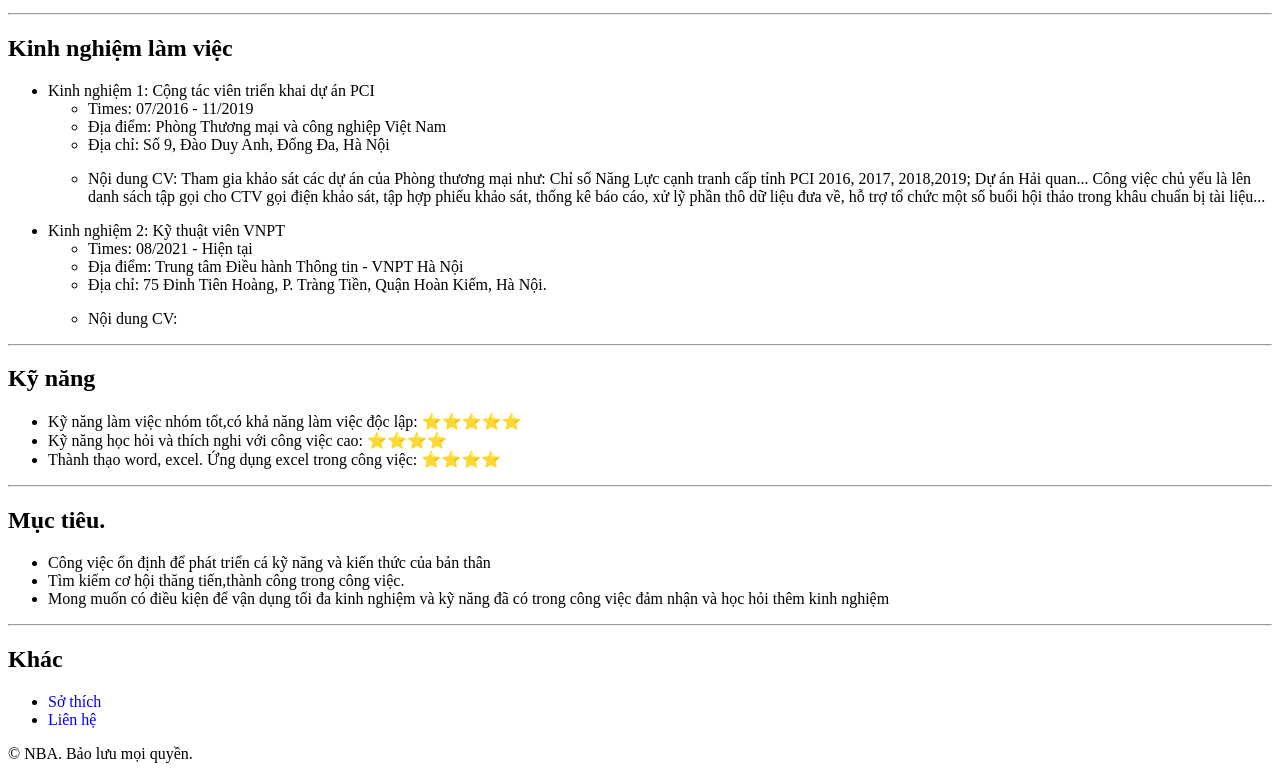
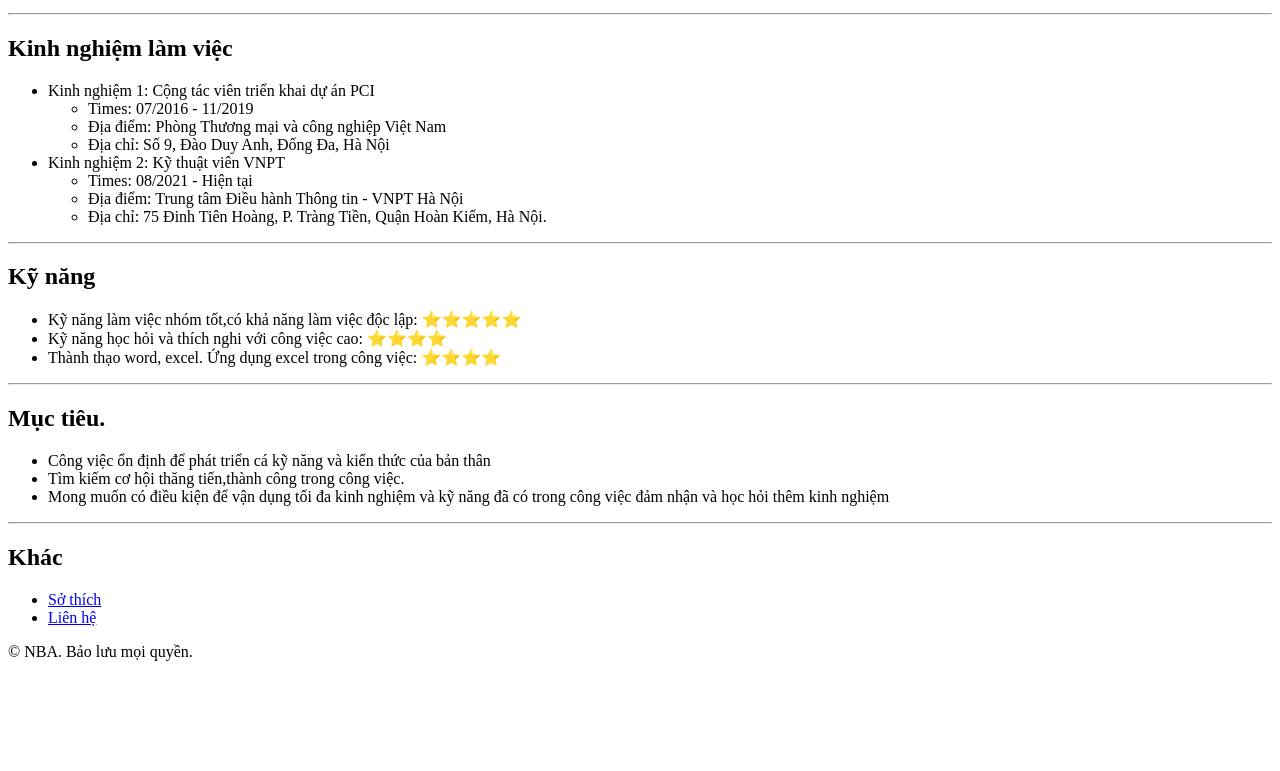
Before and after one commit to AnhnNb2705/My-Profile, a plain HTML site: page index.html in a window 1280 px wide. Shown: the part 458-1229 px from the top of the page. After the commit the page ends 1127 px from the top, so only its background shows below. Drawn offline with Linux system fonts and the light colour scheme.

Commit message:
Add files via upload

```diff
--- a/index.html
+++ b/index.html
@@ -33,16 +33,7 @@
           <li>Times: 07/2016 - 11/2019</li>
           <li>Địa điểm: Phòng Thương mại và công nghiệp Việt Nam</li>
           <li>Địa chỉ: Số 9, Đào Duy Anh, Đống Đa, Hà Nội</li>
-          <li>
-            <p>
-              Nội dung CV: Tham gia khảo sát các dự án của Phòng thương mại như:
-              Chỉ số Năng Lực cạnh tranh cấp tỉnh PCI 2016, 2017, 2018,2019; Dự
-              án Hải quan... Công việc chủ yếu là lên danh sách tập gọi cho CTV
-              gọi điện khảo sát, tập hợp phiếu khảo sát, thống kê báo cáo, xử lỹ
-              phần thô dữ liệu đưa về, hỗ trợ tổ chức một số buổi hội thảo trong
-              khâu chuẩn bị tài liệu...
-            </p>
-          </li>
+
         </ul>
       </li>
       <li>
@@ -53,7 +44,7 @@
           <li>
             Địa chỉ: 75 Đinh Tiên Hoàng, P. Tràng Tiền, Quận Hoàn Kiếm, Hà Nội.
           </li>
-          <li><p>Nội dung CV:</p></li>
+
         </ul>
       </li>
     </ul>
@@ -84,12 +75,12 @@
     <h2>Khác</h2>
     <ul>
       <li>
-        <a href="./Public/Hobbies.html" style="text-decoration: none"
+        <a href="./Public/Hobbies.html"
           >Sở thích</a
         >
       </li>
       <li>
-        <a href="./Public/About.html" style="text-decoration: none">Liên hệ</a>
+        <a href="./Public/About.html">Liên hệ</a>
       </li>
     </ul>
     © NBA. Bảo lưu mọi quyền.
```
